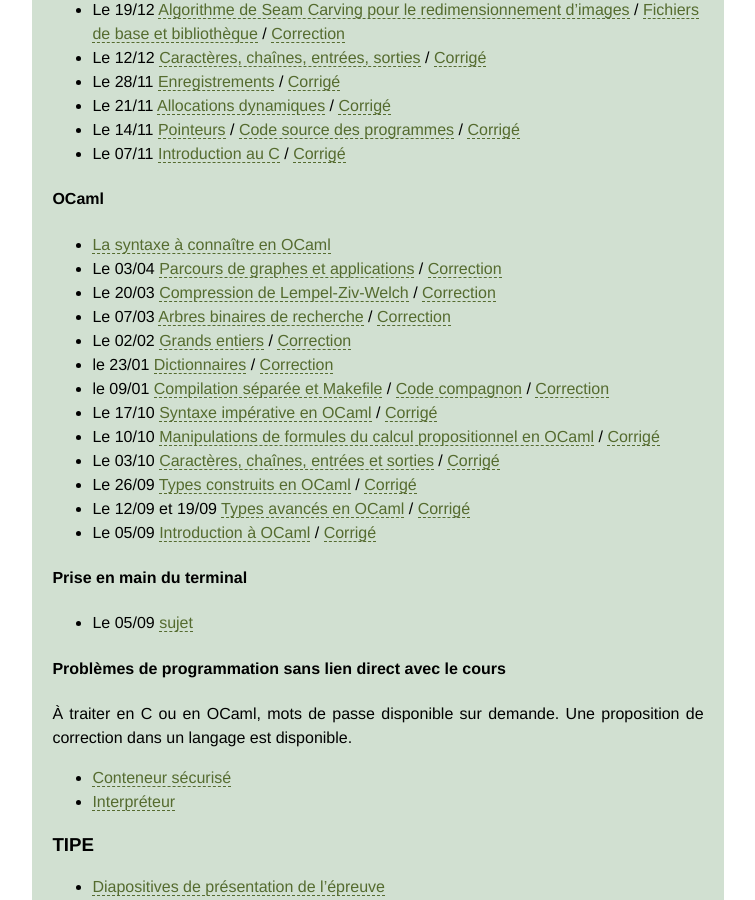
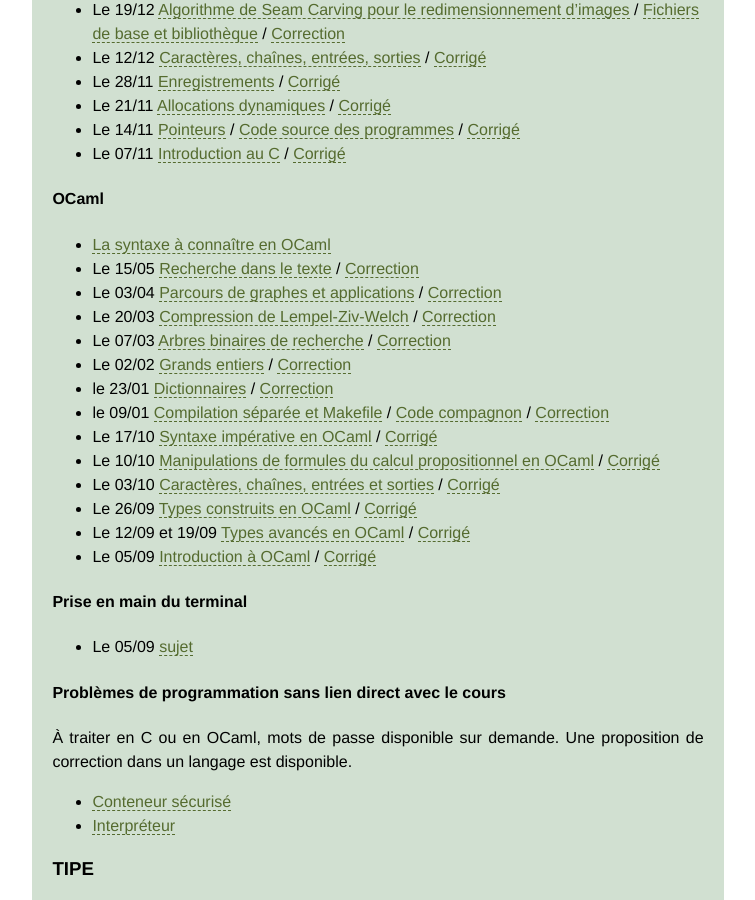
Before and after one commit to VladislavTempez/Vladislavtempez.github.io, a Jekyll site: the page built from pages/mp2i.md, in a window 1280 px wide and 900 px high, scrolled down 2060 px. Shown: the whole window, without its empty margins (262-1017 px from the left). Built offline with Jekyll 4.4.1, drawn with Linux system fonts in a browser that asks for light colours.

Commit message:
TP recherche texte

```diff
--- a/pages/mp2i.md
+++ b/pages/mp2i.md
@@ -80,6 +80,7 @@
 #### OCaml
 
 - [La syntaxe à connaître en OCaml](https://nc-lycees.netocentre.fr/s/3YsmRsNCXLd57FK)
+- Le 15/05 [Recherche dans le texte](https://nc-lycees.netocentre.fr/s/s5J8e7g4SFT3CRK) / [Correction](https://nc-lycees.netocentre.fr/s/8MaR7o3C83WfMaT)
 - Le 03/04 [Parcours de graphes et applications](https://nc-lycees.netocentre.fr/s/HYcFwTwBej4fi97) / [Correction](https://nc-lycees.netocentre.fr/s/yiwkyAccsNCoJrD)
 - Le 20/03 [Compression de Lempel-Ziv-Welch](https://nc-lycees.netocentre.fr/s/yCMkZnqbm3dAAnZ) / [Correction](https://nc-lycees.netocentre.fr/s/tM54F4y8D7ALX5T)
 - Le 07/03 [Arbres binaires de recherche](https://nc-lycees.netocentre.fr/s/Q3P8FMjKsdtHcHS) / [Correction](https://nc-lycees.netocentre.fr/s/Rr9kTqYPe46EpNc)
```
